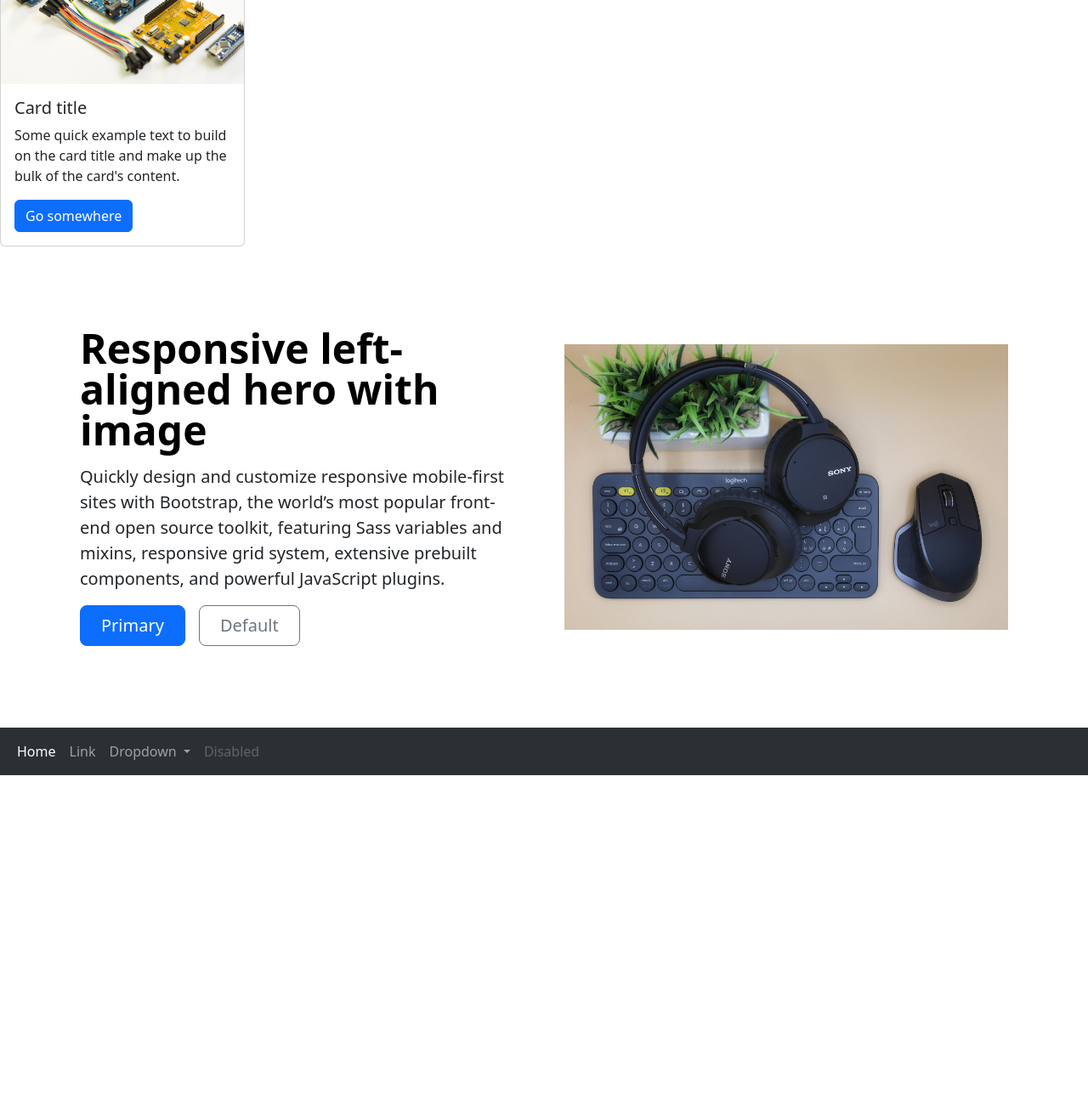
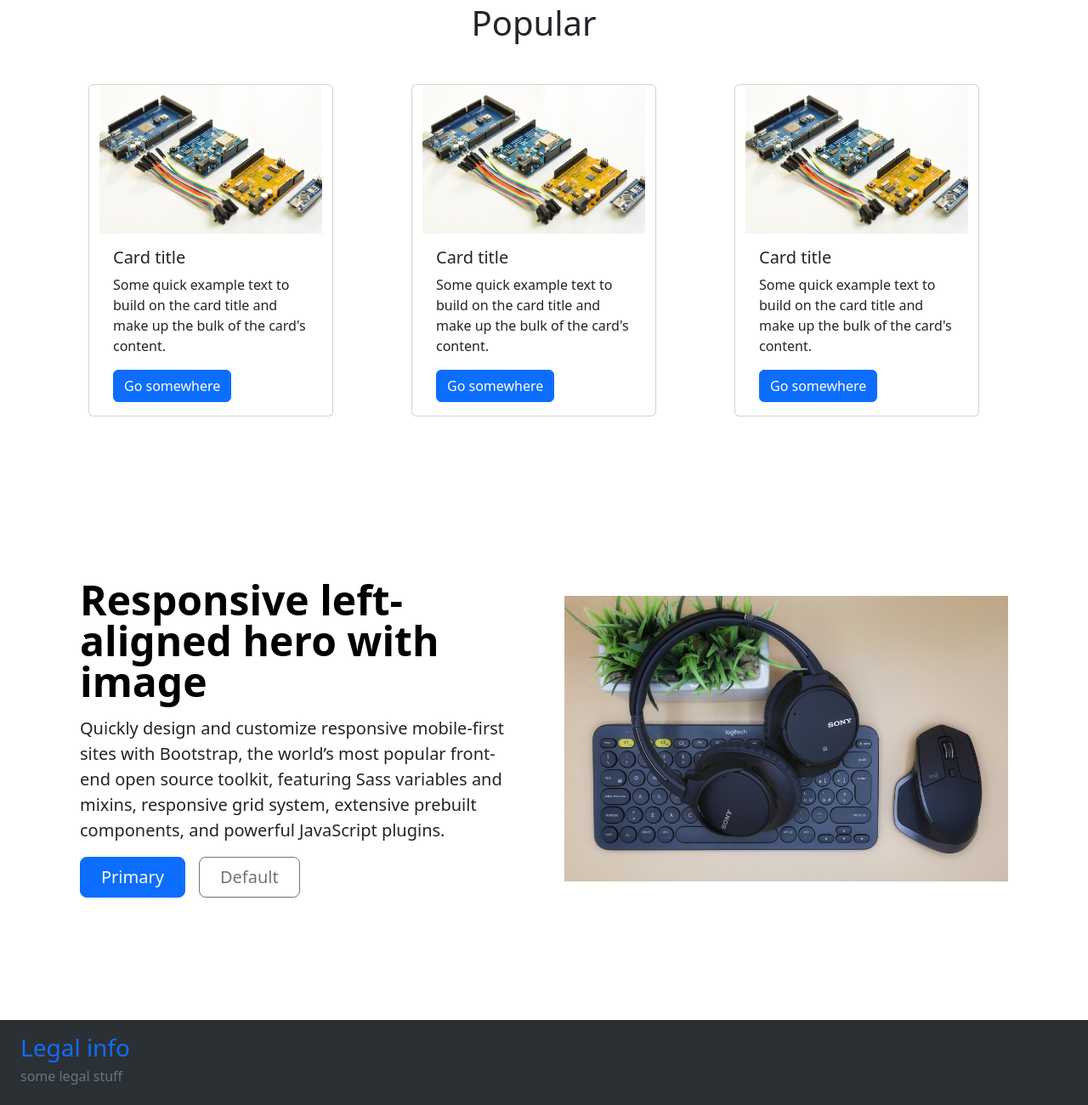
Before and after one commit to Kacper-Mila/EDI, a plain HTML site: page index.html in a window 1280 px wide. Shown: the part 759-2059 px from the top of the page at 85% size. Before the commit the page ends 1671 px from the top, so only its background shows below. Drawn offline with nearby package versions, Linux system fonts and the light colour scheme.

Commit message:
further modifications to the page layout

```diff
--- a/index.html
+++ b/index.html
@@ -11,11 +11,8 @@
   <!-- main CSS -->
   <link rel="stylesheet" href="css/style.css">
   <!-- Bootstrap -->
-    <link href="https://cdn.jsdelivr.net/npm/bootstrap@5.3.2/dist/css/bootstrap.min.css" rel="stylesheet"
-        integrity="sha384-T3c6CoIi6uLrA9TneNEoa7RxnatzjcDSCmG1MXxSR1GAsXEV/Dwwykc2MPK8M2HN" crossorigin="anonymous">
-    <script src="https://cdn.jsdelivr.net/npm/bootstrap@5.3.2/dist/js/bootstrap.bundle.min.js"
-        integrity="sha384-C6RzsynM9kWDrMNeT87bh95OGNyZPhcTNXj1NW7RuBCsyN/o0jlpcV8Qyq46cDfL" crossorigin="anonymous"
-        async></script>
+  <link href="https://cdn.jsdelivr.net/npm/bootstrap@5.3.2/dist/css/bootstrap.min.css" rel="stylesheet" integrity="sha384-T3c6CoIi6uLrA9TneNEoa7RxnatzjcDSCmG1MXxSR1GAsXEV/Dwwykc2MPK8M2HN" crossorigin="anonymous">
+  <script src="https://cdn.jsdelivr.net/npm/bootstrap@5.3.2/dist/js/bootstrap.bundle.min.js" integrity="sha384-C6RzsynM9kWDrMNeT87bh95OGNyZPhcTNXj1NW7RuBCsyN/o0jlpcV8Qyq46cDfL" crossorigin="anonymous" async></script>
   <!-- JQuerry -->
   <script src="https://ajax.googleapis.com/ajax/libs/jquery/3.7.1/jquery.min.js"></script>
   </head>
@@ -23,7 +20,7 @@
   <body>
     <!-- navbar -->
     <nav class="navbar navbar-expand-lg bg-body-tertiary" data-bs-theme="dark">
-            <div class="container-fluid">
+      <div class="container-xl">
         <a class="navbar-brand" href="#"><img src="/assets/img/EDIS_logo.png" height="40px"></a>
         <button class="navbar-toggler" type="button" data-bs-toggle="collapse" data-bs-target="#navbarSupportedContent" aria-controls="navbarSupportedContent" aria-expanded="false" aria-label="Toggle navigation">
           <span class="navbar-toggler-icon"></span>
@@ -36,20 +33,6 @@
             <li class="nav-item">
               <a class="nav-link" href="#">Link</a>
             </li>
-                  <li class="nav-item dropdown">
-                    <a class="nav-link dropdown-toggle" href="#" role="button" data-bs-toggle="dropdown" aria-expanded="false">
-                      Dropdown
-                    </a>
-                    <ul class="dropdown-menu">
-                      <li><a class="dropdown-item" href="#">Action</a></li>
-                      <li><a class="dropdown-item" href="#">Another action</a></li>
-                      <li><hr class="dropdown-divider"></li>
-                      <li><a class="dropdown-item" href="#">Something else here</a></li>
-                    </ul>
-                  </li>
-                  <li class="nav-item">
-                    <a class="nav-link disabled" aria-disabled="true">Disabled</a>
-                  </li>
           </ul>
           <form class="d-flex" role="search">
             <input class="form-control me-2" type="search" placeholder="Search" aria-label="Search">
@@ -59,6 +42,7 @@
       </div>
     </nav>
 
+    <div class="container-xxl">
       <!-- hero section -->
       <div id="carouselExampleCaptions" class="carousel slide">
         <div class="carousel-indicators">
@@ -102,6 +86,10 @@
         </button>
       </div>
 
+      <div class="container-fluid py-5 row justify-content-evenly">
+
+        <h1 class="text-center my-5">Popular</h1>
+
         <div class="card" style="width: 18rem;">
           <img src="/assets/img/dai-ogxlyCA1BQc-unsplash.jpg" class="card-img-top" alt="...">
           <div class="card-body">
@@ -110,8 +98,26 @@
             <a href="#" class="btn btn-primary">Go somewhere</a>
           </div>
         </div>
+        <div class="card" style="width: 18rem;">
+          <img src="/assets/img/dai-ogxlyCA1BQc-unsplash.jpg" class="card-img-top" alt="...">
+          <div class="card-body">
+            <h5 class="card-title">Card title</h5>
+            <p class="card-text">Some quick example text to build on the card title and make up the bulk of the card's content.</p>
+            <a href="#" class="btn btn-primary">Go somewhere</a>
+          </div>
+        </div>
+        <div class="card" style="width: 18rem;">
+          <img src="/assets/img/dai-ogxlyCA1BQc-unsplash.jpg" class="card-img-top" alt="...">
+          <div class="card-body">
+            <h5 class="card-title">Card title</h5>
+            <p class="card-text">Some quick example text to build on the card title and make up the bulk of the card's content.</p>
+            <a href="#" class="btn btn-primary">Go somewhere</a>
+          </div>
+        </div>
+      </div>
 
-          <div class="container col-xxl-8 px-4 py-5">
+      <div class="container-xxl p-5">
+        <div class="container px-4 py-5">
           <div class="row flex-lg-row-reverse align-items-center g-5 py-5">
             <div class="col-10 col-sm-8 col-lg-6">
               <img src="/assets/img/davide-boscolo-gz9njd0zYbQ-unsplash.jpg" class="d-block mx-lg-auto img-fluid" alt="Bootstrap Themes" width="700" height="500" loading="lazy">
@@ -126,39 +132,17 @@
             </div>
           </div>
         </div>
+      </div>
+
+    </div>
 
     <!-- footer -->
-          <nav class="navbar navbar-expand-lg bg-body-tertiary" data-bs-theme="dark">
-            <div class="container-fluid">
-                <button class="navbar-toggler" type="button" data-bs-toggle="collapse" data-bs-target="#navbarSupportedContent" aria-controls="navbarSupportedContent" aria-expanded="false" aria-label="Toggle navigation">
-                    <span class="navbar-toggler-icon"></span>
-                </button>
-                <div class="collapse navbar-collapse" id="navbarSupportedContent">
-                <ul class="navbar-nav me-auto mb-2 mb-lg-0">
-                  <li class="nav-item">
-                    <a class="nav-link active" aria-current="page" href="#">Home</a>
-                  </li>
-                  <li class="nav-item">
-                    <a class="nav-link" href="#">Link</a>
-                  </li>
-                  <li class="nav-item dropdown">
-                    <a class="nav-link dropdown-toggle" href="#" role="button" data-bs-toggle="dropdown" aria-expanded="false">
-                      Dropdown
-                    </a>
-                    <ul class="dropdown-menu">
-                      <li><a class="dropdown-item" href="#">Action</a></li>
-                      <li><a class="dropdown-item" href="#">Another action</a></li>
-                      <li><hr class="dropdown-divider"></li>
-                      <li><a class="dropdown-item" href="#">Something else here</a></li>
-                    </ul>
-                  </li>
-                  <li class="nav-item">
-                    <a class="nav-link disabled" aria-disabled="true">Disabled</a>
-                  </li>
-                </ul>
+    <div class="container-fluid bg-body-tertiary py-3" data-bs-theme="dark">
+        <div class="container-xxl">
+        <h3 class="text-primary">Legal info</h3>
+        <h2 class="h6 text-secondary">some legal stuff</h2>
       </div>
     </div>
-          </nav>
   </body>
 
 </html>
```
Lines whose indentation alone changed are shown as unchanged.
